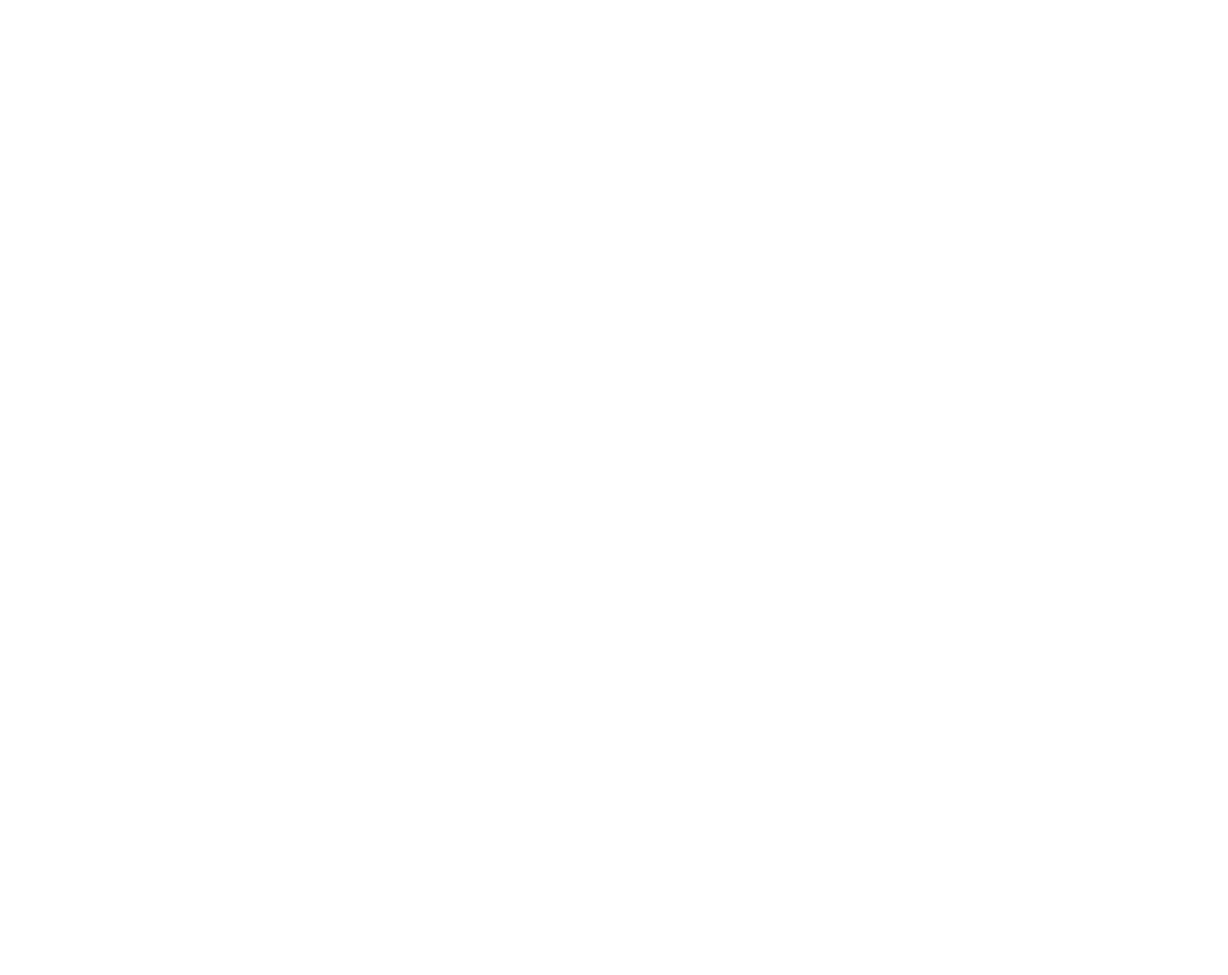
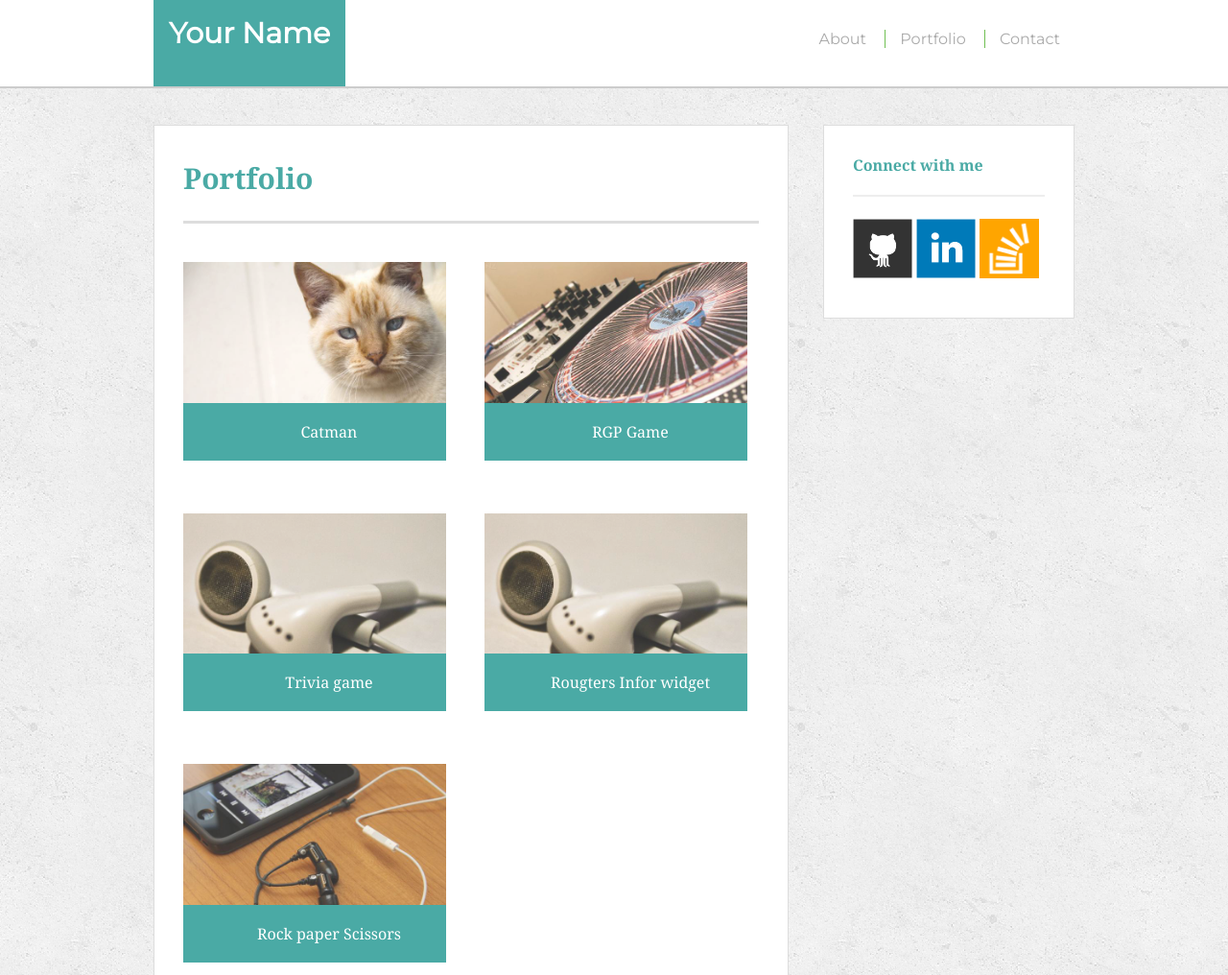
Before and after one commit to Steve30s/BasicPortfolio, a plain HTML site: page portfolio.html in a window 1280 px wide. Shown: the top 1016 px of the page at 96% size. Before the commit the page ends 800 px from the top, so only its background shows below. Drawn offline with Linux system fonts and the light colour scheme.

Commit message:
potfoio page

```diff
--- a/assets/css/style.css
+++ b/assets/css/style.css
@@ -176,3 +176,36 @@ input[type=submit]{
 	background: #4aaaa5;
 	border: 0 none;
 }
+
+/*portfolio page*/
+.work{
+	position: relative;
+	float: left;
+	width: 274px;
+	margin: 20px 0 25px;
+	overflow: auto;
+
+}
+
+.work:nth-child(even){
+	margin-right: 40px;
+}
+.work img{
+	width: 100%;
+	border: 0 none;
+	opacity: 0.8;
+}
+
+.work h3{
+	position: absolute;
+	bottom: 10px;
+	width: 100%;
+	padding: 15px;
+	margin-bottom: 0;
+	font-weight: 300;
+	line-height: 30px;
+	color: #fff;
+	text-align: center;
+	background: #4aaaa5;
+	border-bottom: 0;
+}
--- a/portfolio.html
+++ b/portfolio.html
@@ -0,0 +1,77 @@
+<!DOCTYPE html>
+<html>
+<head>
+	<title>Portfolio-page</title>
+	<meta name="description" content="Basic Portfolio assigment - First front end website made with css, html - and resposive.">
+	<meta charset="utf-8">
+	<title>Basic-PortFolio</title>
+	<link rel="stylesheet" type="text/css" href="assets/css/reset.css">
+	<link rel="stylesheet" type="text/css" href="assets/css/style.css">
+	<!-- font -->
+	<link href="https://fonts.googleapis.com/css?family=Montserrat:400,600i" rel="stylesheet">
+</head>
+<body>
+	<header id="masterhead">
+		<div class="container">
+		<a href="index.html" id="logo">Your Name</a>
+			<nav>
+			<a href="index.html">About</a>
+			<a href="portfolio.html">Portfolio</a>
+			<a href="contact.html">Contact</a>
+		</nav>
+			</nav>
+		</div>
+
+	</header>
+	<div class="container" id="main-container">
+		<section class="main-section">
+			<h1>Portfolio</h1>
+			<div class="work">
+				<img src="assets/images/technics-q-c-640-480-1.jpg" alt="catMan">
+				<h3>Catman</h3>
+			</div>
+			<div class="work">
+				<img src="assets/images/technics-q-c-640-480-2.jpg" alt="catMan">
+				<h3>RGP Game</h3>
+			</div>
+			<div class="work">
+				<img src="assets/images/technics-q-c-640-480-5.jpg" alt="catMan">
+				<h3>Trivia game</h3>
+			</div>
+			<div class="work">
+				<img src="assets/images/technics-q-c-640-480-5.jpg" alt="catMan">
+				<h3>Rougters Infor widget</h3>
+			</div>
+			<div class="work">
+				<img src="assets/images/technics-q-c-640-480-7.jpg" alt="catMan">
+				<h3>Rock paper Scissors</h3>
+			</div>
+			<!-- <div class="work">
+				<img src="assets/images/technics-q-c-640-480-9.jpg" alt="catMan">
+				<h3>Catman</h3>
+			</div>
+ -->
+		</section>
+		<section class="sidebar">
+		<div id="connect">
+			<h2>Connect with me</h2>
+			<a href="#"><img src="assets/images/github-128.png" class="social" alt="GitHub" /></a>
+        <a href="#"><img src="assets/images/linkedin-128.png" class="social" alt="LinkedIn" /></a>
+        <a href="#"><img src="assets/images/stackoverflow-128.png" class="social" alt="Stack Overflow" /></a>
+
+		</div>
+
+	</section>
+
+
+
+</div>
+<footer>
+		<div class="container">
+			Copyright &copy; 2018 your name
+		</div>
+	</footer>
+	</div>
+
+</body>
+</html>
```
